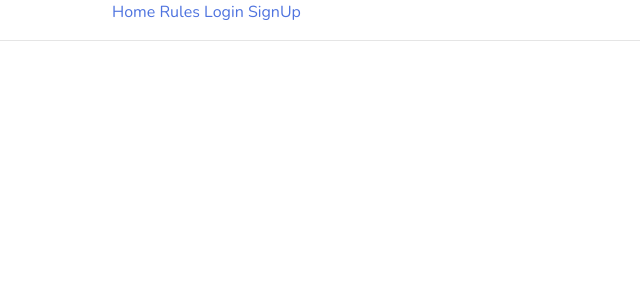
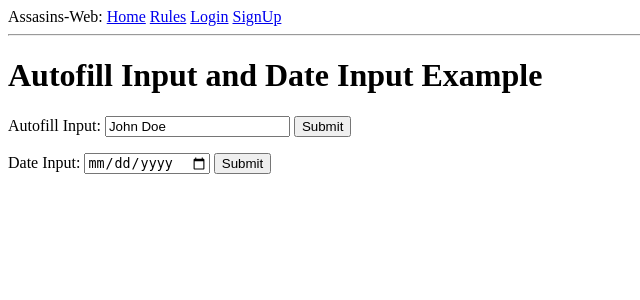
Before and after one commit to CT-42210/senior-assasin-system, a Flask app: page /settings in a window 1280 px wide. Shown: the top 300 px of the page, without its empty margins (0-640 px from the left). Run offline with Flask 3, Linux system fonts and the light colour scheme; parts of the project's set-up code (start-up, migrations or seed data) failed here and were passed over; some libraries are stand-ins or nearby versions.

Commit message:
settings bruh

```diff
--- a/app/templates/settings.html
+++ b/app/templates/settings.html
@@ -1,7 +1,60 @@
-{% extends "base.html" %}
+<html>
+<head>
 
-{% block content %}
+    <link rel="icon" href="{{ url_for('static', filename='images/web_icon.png') }}" type="image/png">
+    {% if title %}
+    <title>{{ title }} - Assasins</title>
+    {% else %}
+    <title>Senior Assasins</title>
+    {% endif %}
 
+    <link href="vendor/fontawesome-free/css/all.min.css" rel="stylesheet" type="text/css">
+    <link rel=”stylesheet” href=”https://cdn.jsdelivr.net/npm/bootstrap@5.0.2/dist/css/bootstrap.min.css”/>
+    <link
+        href="https://fonts.googleapis.com/css?family=Nunito:200,200i,300,300i,400,400i,600,600i,700,700i,800,800i,900,900i"
+        rel="stylesheet">
+    <!-- Custom styles for this template-->
+    <link rel="stylesheet" href="/static/css/navbar.css">
+    <link rel="preconnect" href="https://fonts.googleapis.com">
+    <link rel="preconnect" href="https://fonts.gstatic.com" crossorigin>
+    <link href="https://fonts.googleapis.com/css2?family=Ubuntu&display=swap" rel="stylesheet">
 
+</head>
+<body>
 
-{% endblock %}
+ {% if 'True' in session['login'] %}
+  <div style="color: black;" >
+    Assasins-Web:
+      <a href="/index">Home</a>
+      <a href="/rules">Rules</a>
+      <a href="/logout">Log Out</a>
+</div>
+<hr>
+    {% else %}
+ <div style="color: black;" >
+    Assasins-Web:
+     <a href="/index">Home</a>
+     <a href="/rules">Rules</a>
+     <a href="/login">Login</a>
+     <a href="/signup">SignUp</a>
+</div>
+<hr>
+    {% endif %}
+
+<h1>Autofill Input and Date Input Example</h1>
+<form>
+    <label for="autofill-input">Autofill Input:</label>
+    <input type="text" id="autofill-input" name="autofill-input" value="John Doe" autocomplete="on">
+
+    <button type="submit">Submit</button>
+</form>
+
+<form>
+    <label for="date-input">Date Input:</label>
+    <input type="date" id="date-input" name="date-input">
+
+    <button type="submit">Submit</button>
+</form>
+
+</body>
+</html>
```
